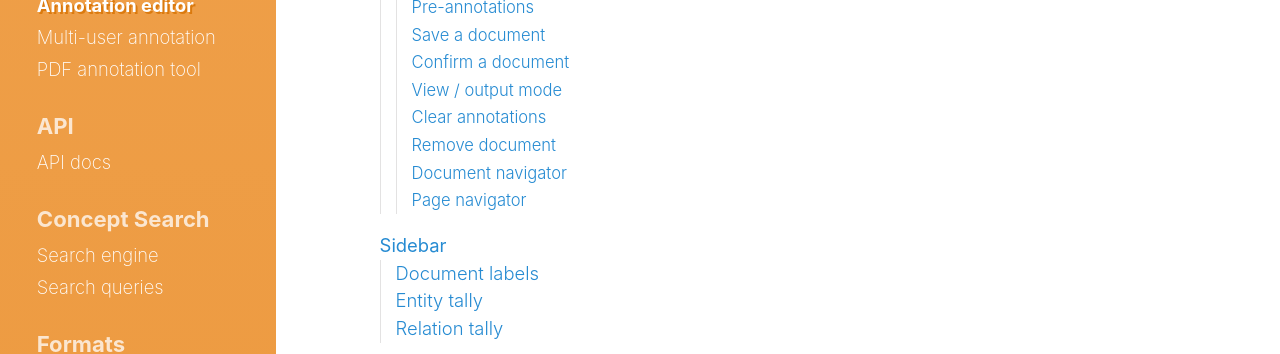
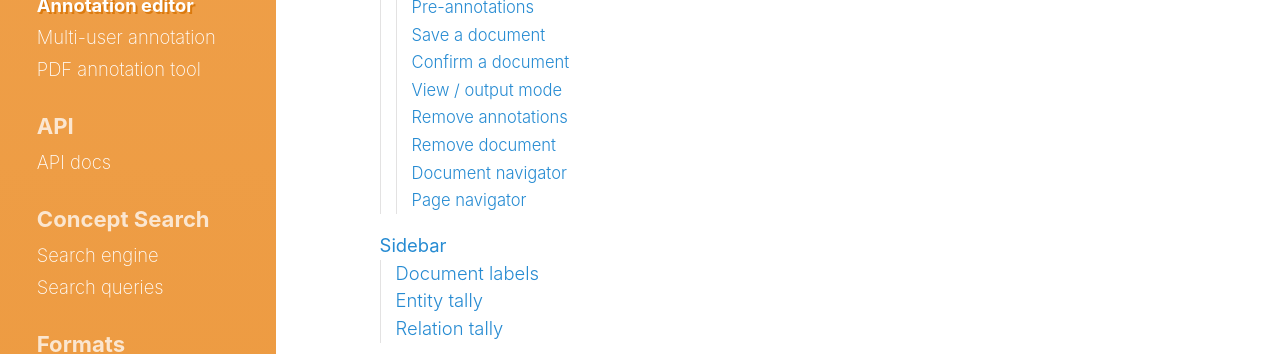
Before and after one commit to tagtogorg/tagtog-doc, a Jekyll site: the page built from webeditor.md, in a window 1280 px wide. Shown: the part 596-950 px from the top of the page. Built offline with Jekyll 4.4.1, drawn with Linux system fonts in a browser that asks for light colours; nearby versions of some CDN libraries.

Commit message:
Document toolbar changes

```diff
--- a/webeditor.md
+++ b/webeditor.md
@@ -312,18 +312,18 @@ toc: true
     </div>
     <div class="two-third-col">
       <h4>View / output mode</h4>
-      <p>Here you can select which way you want to display or export the annotated document.</p>
+      <p>Here you can select which way you want to display or <strong>export</strong> the annotated document.</p>
       <p>Annotated documents can be exported in various formats: <a href="/ioformats.html#output-formats">output formats</a></p>
       <p><code>tagtog Web Editor</code> refers to the visualization of the annotated document in the annotation editor.</p>
       <br/>
-      <h4>Clear annotations</h4>
-      <p>Click on the button with the icon {% include inline-image.html name="editor-clean.PNG" width="20" %} to remove all the annotations in the current document. This won't remove the document. </p>
+      <h4>Remove annotations</h4>
+      <p>Click on the button with the icon {% include inline-image.html name="editor-doc-remove.PNG" width="20" %} and select the option <code>Remove annotations</code>to delete all the annotations in the current document. This won't remove the document.</p>
       <br/>
       <h4>Remove document</h4>
-      <p>Click on the button with the icon {% include inline-image.html name="editor-doc-remove.PNG" width="20" %} to remove the document from the folder.</p>
+      <p>Click on the button with the icon {% include inline-image.html name="editor-doc-remove.PNG" width="20" %} and select the option <code>Remove document</code>to remove the document from the folder.</p>
     </div>
     <div class="one-third-col">
-      {% include image.html name="editor-view.PNG" width="250"%}
+      {% include image.html name="editor-view.png" width="250"%}
     </div>
     <div class="two-third-col">
       <br/>
```
Also changed, not shown: assets/img/editor-copy-annotations.PNG, assets/img/editor-toolbar-import-ann.PNG, assets/img/editor-view.PNG.
